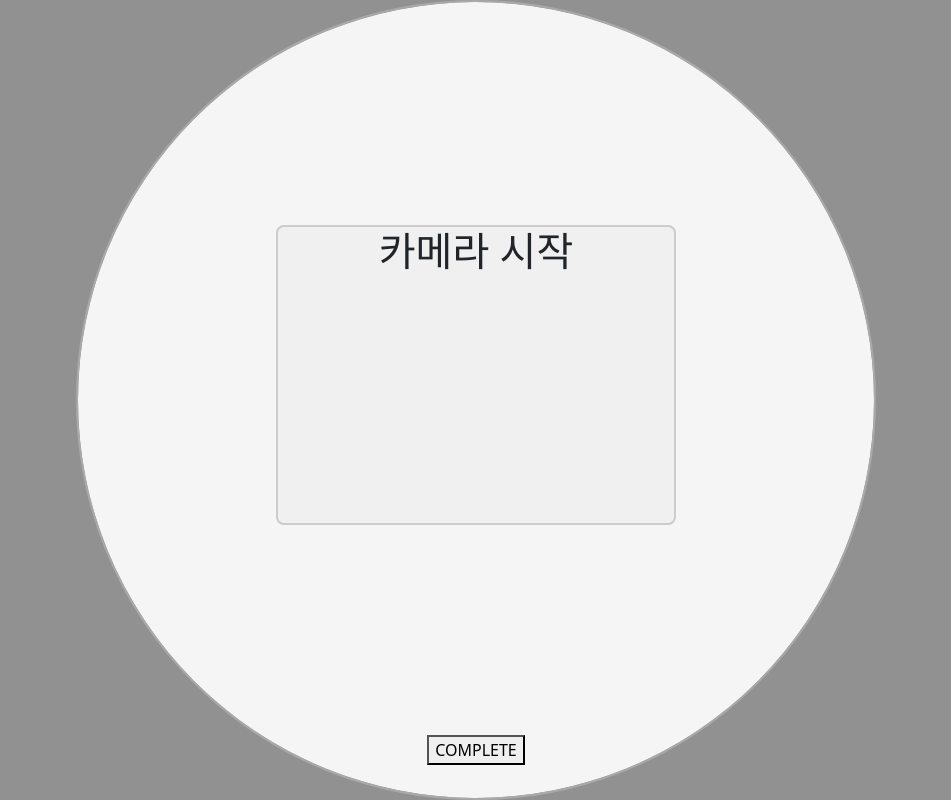
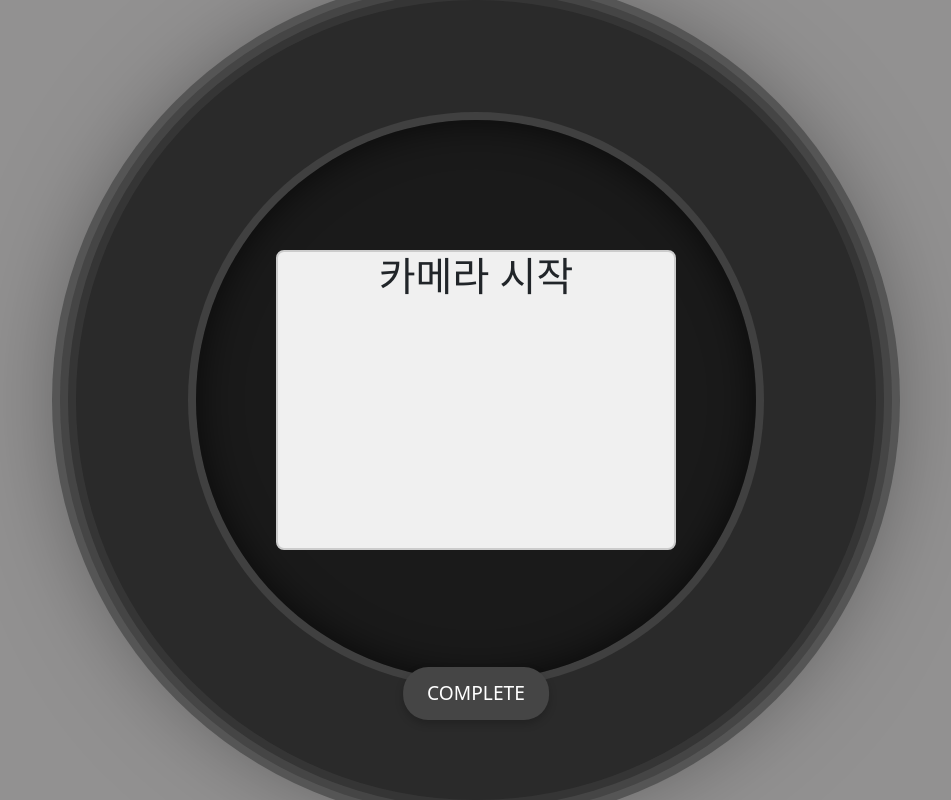
Before and after one commit to PoloCeleste/Color_of_Emotion, a Vue app in the folder front/vue-server/: page /start in a window 1280 px wide. Both pictures are taken after a click on the button "Let's find your emotion". Shown: the whole page, without its empty margins (164-1115 px from the left). Built offline with nearby package versions, Linux system fonts and the light colour scheme.

Commit message:
recoomend view update

```diff
--- a/front/vue-server/src/components/MeasureModal.vue
+++ b/front/vue-server/src/components/MeasureModal.vue
@@ -1,12 +1,14 @@
 <template>
   <Transition name="modal" :duration="transitionDuration">
     <div v-if="isOpen" class="modal-overlay" @click.self="closeModal">
-      <div class="modal-content">
-        <div class="camera-container">
-          <CameraComponent />
+      <div class="camera">
+        <div class="lens">
+          <div class="camera-container">
+            <CameraComponent />
+          </div>
         </div>
-        <div class="button-container">
-          <button @click="completeModal">COMPLETE</button>
+        <div class="controls">
+          <button class="complete-btn" @click="completeModal">COMPLETE</button>
         </div>
       </div>
     </div>
@@ -58,10 +60,6 @@ onUnmounted(() => {
 </script>
 
 <style scoped>
-:root {
-  --transition-duration: v-bind(transitionDuration);
-}
-
 .modal-overlay {
   position: fixed;
   top: 0;
@@ -72,41 +70,88 @@ onUnmounted(() => {
   justify-content: center;
   align-items: center;
   z-index: 1000;
-  /* background-color: rgba(0, 0, 0, 0.7); */
 }
 
-.modal-content {
-  z-index: 1001;
-  background-color: whitesmoke;
-  padding: 20px;
-  border: 2px solid darkgray;
+.camera {
+  background: #2a2a2a;
   border-radius: 50%;
   width: 800px;
   height: 800px;
+  position: relative;
+  box-shadow:
+    0 0 0 8px #353535,  /* 간격 축소 */
+    0 0 0 16px #454545,
+    0 0 0 24px #555555,
+    0 0 100px rgba(0, 0, 0, 0.5);
+}
+
+.lens {
   position: absolute;
   top: 50%;
   left: 50%;
   transform: translate(-50%, -50%);
-  display: flex;
-  justify-content: center;
-  align-items: center;
+  width: 70%;
+  height: 70%;
+  background: #1a1a1a;  /* 더 어두운 색상 */
+  border-radius: 50%;
+  box-shadow:
+    0 0 0 8px #404040,  /* 간격 축소 */
+    inset 0 0 40px rgba(0, 0, 0, 0.7);
 }
 
 .camera-container {
   position: relative;
-  width: 90%;
-  height: 90%;
+  width: 100%;
+  height: 100%;
   display: flex;
-  flex-direction: column;
   justify-content: center;
   align-items: center;
   gap: 20px;
 }
 
-.button-container {
-  display: flex;
-  gap: 20px;
-  margin-top: 20px;
+.camera-display {
+  position: absolute;
+  top: 50%;
+  left: 50%;
+  transform: translate(-50%, -50%);
+  width: 80%;  /* 렌즈에 맞춰 크기 조정 */
+  height: 80%;
+  border-radius: 50%;
+  border: 2px solid #404040;
+  background-color: #1a1a1a;
+  overflow: hidden;
+}
+
+.camera-display img {
+  width: 100%;
+  height: 100%;
+  object-fit: cover;
+  filter: saturate(70%);  /* grayscale 대신 채도 낮추기 */
+}
+
+.controls {
+  position: absolute;
+  bottom: 10%;
+  left: 50%;
+  transform: translateX(-50%);
+}
+
+.complete-btn {
+  padding: 12px 24px;
+  background: #454545;
+  color: white;
+  border: none;
+  border-radius: 25px;
+  font-size: 1.2em;
+  cursor: pointer;
+  transition: all 0.3s ease;
+  box-shadow: 0 4px 8px rgba(0, 0, 0, 0.2);
+}
+
+.complete-btn:hover {
+  background: #555555;
+  transform: translateY(-2px);
+  box-shadow: 0 6px 12px rgba(0, 0, 0, 0.3);
 }
 
 .modal-enter-active,
@@ -118,4 +163,33 @@ onUnmounted(() => {
 .modal-leave-to {
   opacity: 0;
 }
+
+.intro-messages {
+  width: 400px;
+  height: 400px; /* 정사각형으로 변경 */
+  display: flex;
+  align-items: center;
+  justify-content: center;
+  background-color: #2a2a2a;
+  border-radius: 50%;
+  border: 2px solid #555;
+  margin: 0 auto;
+  color: #e0e0e0;
+}
+
+.intro-messages h2 {
+  color: #e0e0e0;
+  text-align: center;
+  padding: 20px;
+  font-size: 1.5em;
+}
+
+.emotion-text {
+  position: absolute;
+  top: 70%;
+  left: 50%;
+  margin-top: 10px;
+  font-size: 1.1em;
+  color: #e0e0e0;
+}
 </style>
--- a/front/vue-server/src/views/RecommendView.vue
+++ b/front/vue-server/src/views/RecommendView.vue
@@ -13,7 +13,7 @@
         :grabCursor="true"
         :centeredSlides="true"
         :slidesPerView="3"
-        :spaceBetween="30"
+        :spaceBetween="20"
         :coverflowEffect="{
           rotate: 0,
           stretch: 0,
@@ -152,7 +152,7 @@ onMounted(async () => {
 
 
 const goBackToStart = () => {
-  router.push('/')
+  router.push('/start')
 }
 
 const openModal = (card) => {
--- a/front/vue-server/src/views/StartView.vue
+++ b/front/vue-server/src/views/StartView.vue
@@ -133,6 +133,13 @@ const completeMeasurement = () => {
   z-index: 2;
   transition: transform 0.3s ease;
   overflow: hidden;
+  box-shadow:
+    inset 0 0 50px rgba(0, 0, 0, 0.1),
+    0 10px 20px rgba(0, 0, 0, 0.2),
+    0 0 0 1px rgba(0, 0, 0, 0.1);
+  background: linear-gradient(145deg, #f0f0f0, #ffffff);
+  transform-style: preserve-3d;
+  perspective: 1000px;
 }
 
 .circle.rainbow-shadow {
@@ -180,21 +187,24 @@ const completeMeasurement = () => {
 }
 
 .circle:hover {
-  transform: scale(1.05);
+  transform: translateY(-5px) scale(1.02);
+  box-shadow:
+    inset 0 0 60px rgba(0, 0, 0, 0.1),
+    0 15px 25px rgba(0, 0, 0, 0.2),
+    0 0 0 2px rgba(0, 0, 0, 0.1);
 }
 
 .measure-button {
   padding: 20px 40px;
-  font-size: 1.5rem;
+  font-size: 2rem;
   font-weight: bold;
   color: darkgray;
   background: transparent;
   border: none;
   cursor: pointer;
   letter-spacing: 2px;
-  overflow: hidden;
-  /* 모든 속성에 대해 transition 적용 */
-  transition: all 0.3s ease;
+  transform: scale(1);
+  transition: transform 0.3s ease, color 0.3s ease;
 }
 
 .measure-button:hover {
@@ -212,6 +222,11 @@ const completeMeasurement = () => {
   cursor: pointer;
   transition: color 0.3s ease;
   letter-spacing: 2px;
+  text-shadow:
+    3px 3px 6px rgba(0, 0, 0, 0.2),
+    -2px -2px 4px rgba(255, 255, 255, 0.8);
+  transform: translateZ(10px);
+  transition: all 0.3s ease;
 }
 
 .start-button {
```
Also changed, not shown: front/vue-server/src/components/CameraComponent.vue (+62 -81 lines).
